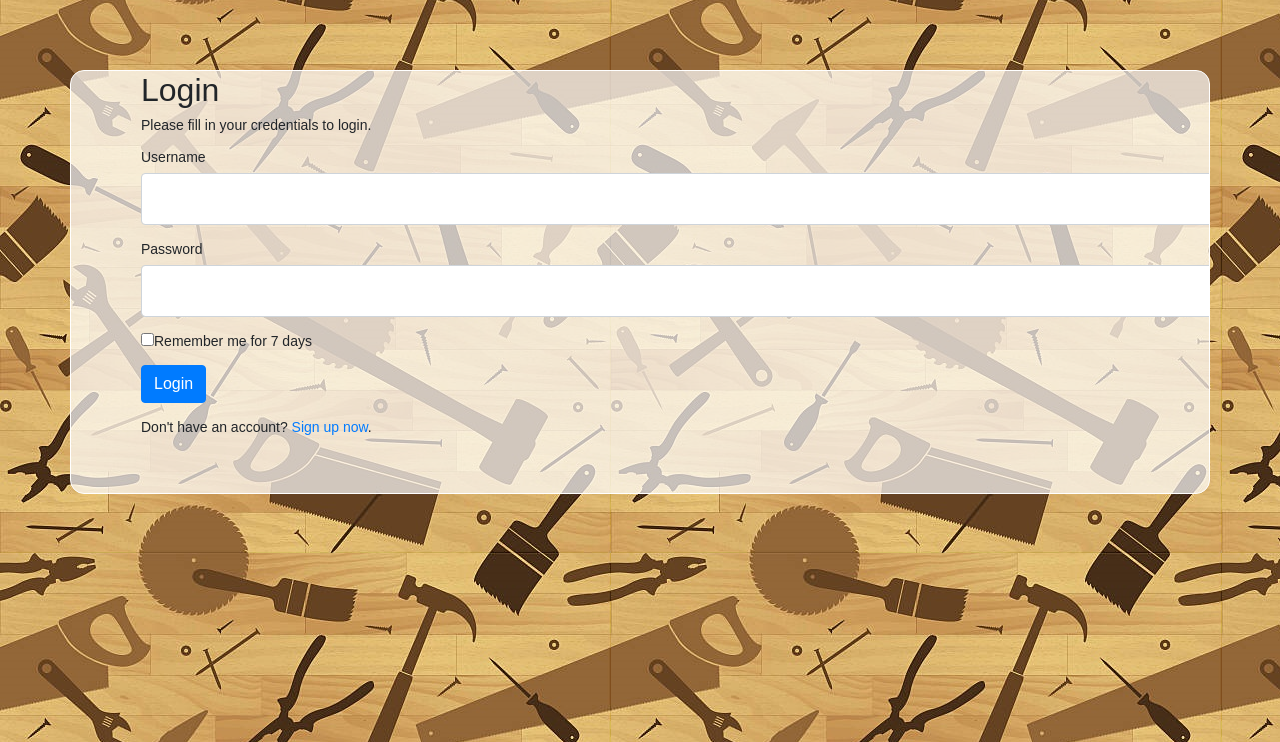
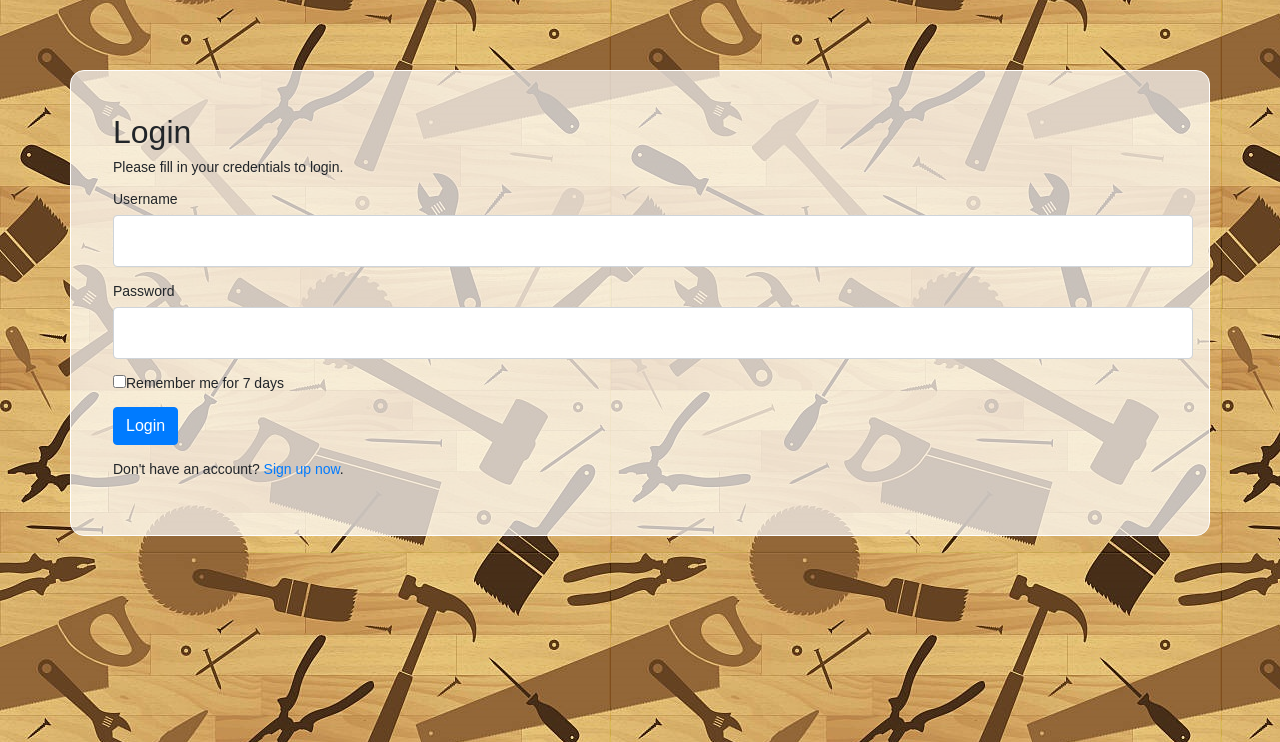
Before and after one commit to leannejwalker/SARSystem, a PHP site: page /login.php in a window 1280 px wide. Shown: the part 58-800 px from the top of the page. Run offline with PHP 8.4, Linux system fonts and the light colour scheme; some libraries are stand-ins or nearby versions.

Commit message:
Css changes

```diff
--- a/book-a-repair.php
+++ b/book-a-repair.php
@@ -53,9 +53,7 @@ input[type=submit] {
     input[type=submit]:hover {
       background-color: #45a049;
     }
-
   </style>
-
   <body>
   <?php include "header.php"?>
   <div class="main">
--- a/login.php
+++ b/login.php
@@ -106,8 +106,9 @@ if($_SERVER["REQUEST_METHOD"] == "POST"){
         .wrapper{
             border: 0.1em solid #ffffff;
             margin: 5em;
+            padding: 3em;
             padding-bottom: 3em;
-            padding-left: 5em;
+            padding-top: 3em;
             border-radius: 1em;
             background: rgba(255, 255, 255, 0.7);
             overflow: hidden;
```
Lines whose indentation alone changed are shown as unchanged.
